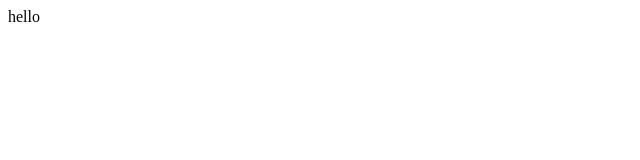
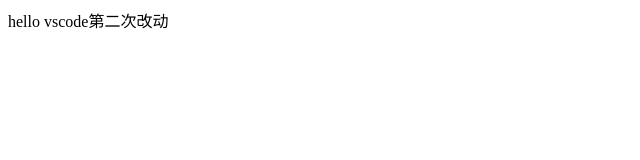
Before and after one commit to 1pengovo/first-repo, a plain HTML site: page index.html in a window 1280 px wide. Shown: the whole page, without its empty margins (0-640 px from the left). Drawn offline with Linux system fonts and the light colour scheme.

Commit message:
commit from vscode 2

```diff
--- a/index.html
+++ b/index.html
@@ -7,5 +7,6 @@
 </head>
 <body>
     hello
+    vscode第二次改动
 </body>
 </html>
```
